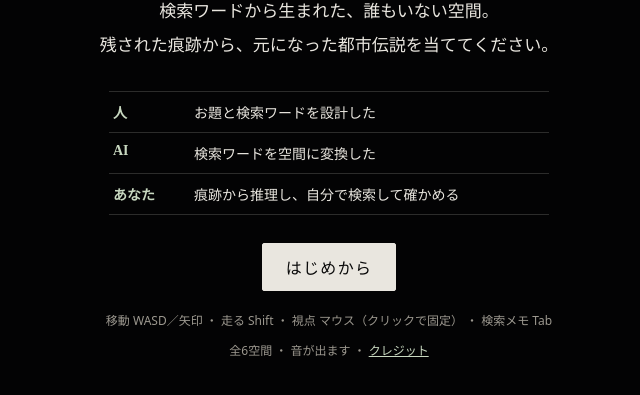
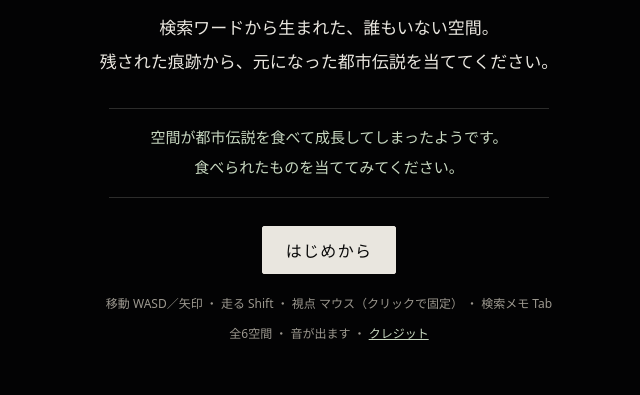
Before and after one commit to tabetabe-kuukan/eatroom, a website built with Vite: page index.html in a window 1280 px wide. Shown: the part 295-690 px from the top of the page, without its empty margins (311-951 px from the left). Built offline with nearby package versions, Linux system fonts and the light colour scheme.

Commit message:
タイトル画面の役割分担の説明を、空間が都市伝説を食べた導入文に差し替え
Co-Authored-By: Claude Opus 5.5 <noreply@anthropic.com>

```diff
--- a/index.html
+++ b/index.html
@@ -16,11 +16,7 @@
       <p class="eyebrow">LIMINAL SEARCH GAME</p>
       <h1>食べ食べ空間</h1>
       <p class="lead">検索ワードから生まれた、誰もいない空間。<br />残された痕跡から、元になった都市伝説を当ててください。</p>
-      <ol class="roles">
-        <li><b>人</b><span>お題と検索ワードを設計した</span></li>
-        <li><b>AI</b><span>検索ワードを空間に変換した</span></li>
-        <li><b>あなた</b><span>痕跡から推理し、自分で検索して確かめる</span></li>
-      </ol>
+      <p class="story">空間が都市伝説を食べて成長してしまったようです。<br />食べられたものを当ててみてください。</p>
       <div class="buttons">
         <button id="btn-continue" class="primary" hidden>つづきから</button>
         <button id="btn-start" class="primary">はじめから</button>
--- a/src/style.css
+++ b/src/style.css
@@ -33,9 +33,7 @@ button.primary:hover { background: #fff; }
 /* タイトル */
 .title-inner { max-width: 620px; width: 100%; text-align: center; }
 .title-inner h1 { font-family: var(--serif); font-weight: 600; font-size: clamp(40px, 9vw, 76px); letter-spacing: 0.18em; margin: 0 0 10px; }
-.roles { list-style: none; padding: 0; margin: 28px auto; max-width: 440px; text-align: left; border-top: 1px solid var(--line); }
-.roles li { display: flex; gap: 18px; padding: 10px 4px; border-bottom: 1px solid var(--line); font-size: 14px; }
-.roles b { width: 4.5em; flex: none; font-family: var(--serif); color: var(--accent); }
+.story { font-family: var(--serif); font-size: 15px; line-height: 2; color: var(--accent); margin: 28px auto; padding: 14px 0; max-width: 440px; border-top: 1px solid var(--line); border-bottom: 1px solid var(--line); }
 .buttons { display: flex; gap: 12px; justify-content: center; flex-wrap: wrap; margin: 20px 0; }
 .controls { font-size: 12px; color: var(--dim); }
 .controls.touch { display: none; }
```
